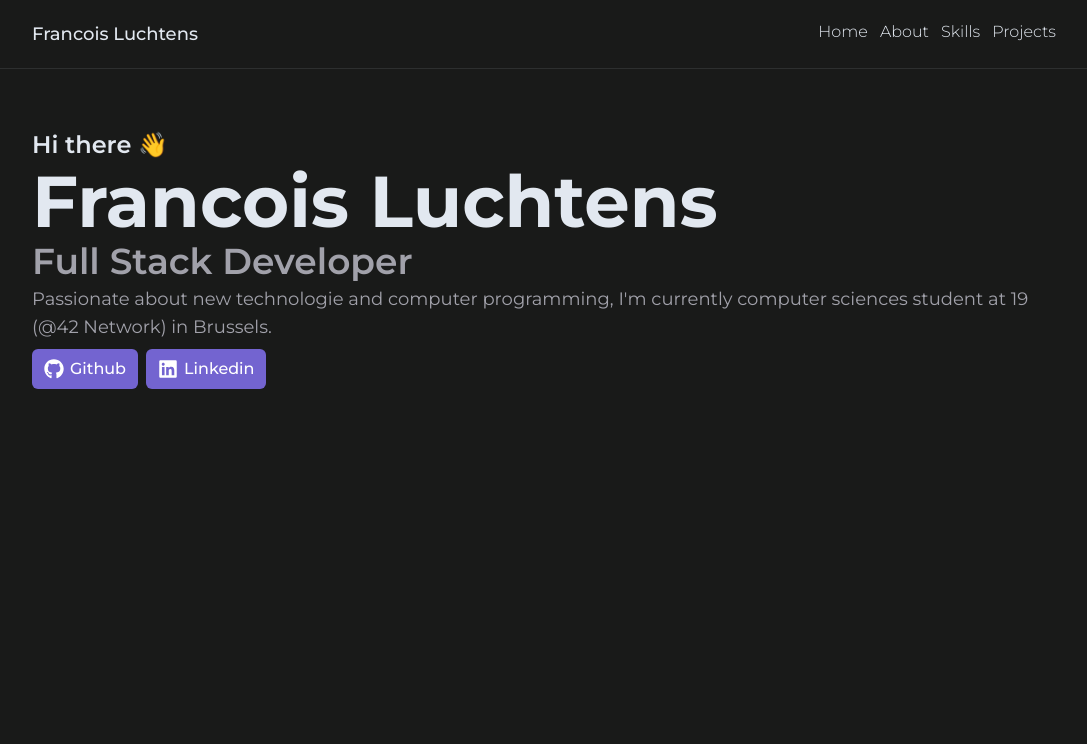
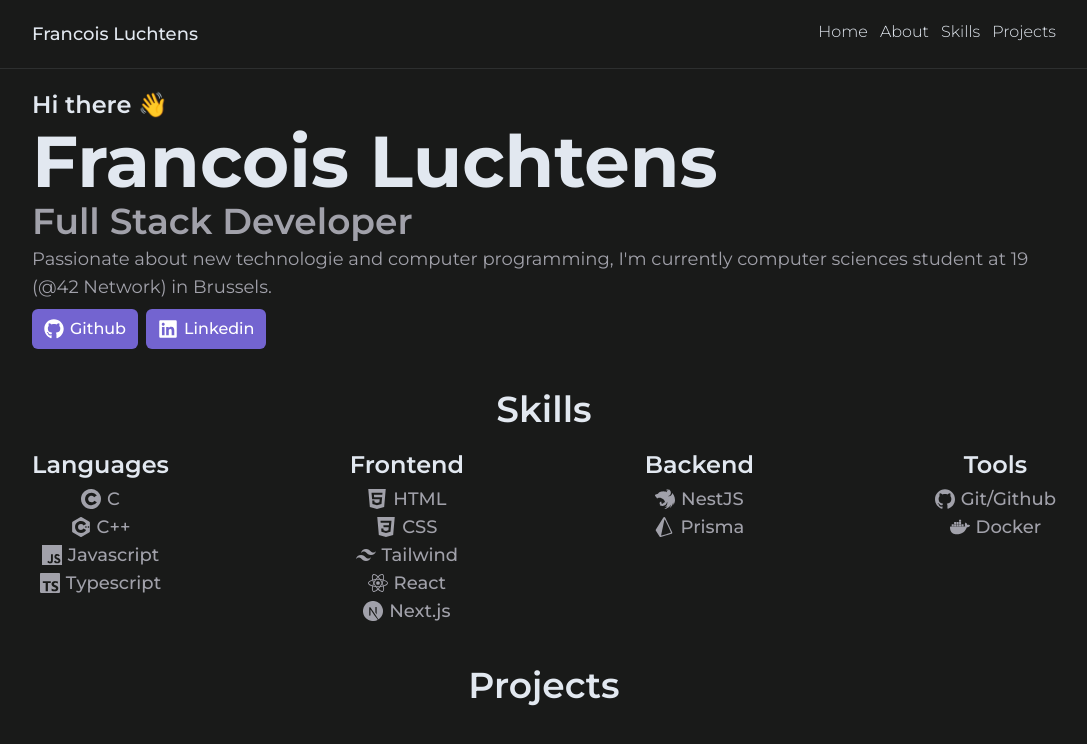
Before and after one commit to fluchtens/fluchtens, a Next.js app in the folder fluchtens/: page / in a window 1280 px wide. Shown: the top 744 px of the page, without its empty margins (96-1183 px from the left). Built offline with nearby package versions, Linux system fonts and the light colour scheme.

Commit message:
create skills category

```diff
--- a/fluchtens/src/app/page.tsx
+++ b/fluchtens/src/app/page.tsx
@@ -1,39 +1,14 @@
-import { SocialLink } from "@/components/ui/SocialLink";
-import { FaGithub, FaLinkedin } from "react-icons/fa";
-
-const About = () => {
-  return (
-    <div className="mt-10 flex flex-col gap-1">
-      <span className="text-2xl font-semibold">Hi there 👋</span>
-      <h1 className="text-7xl font-bold">Francois Luchtens</h1>
-      <h2 className="text-4xl font-semibold text-zinc-400">
-        Full Stack Developer
-      </h2>
-      <p className="text-lg font-normal text-zinc-400">
-        Passionate about new technologie and computer programming, I'm currently
-        computer sciences student at 19 (@42 Network) in Brussels.
-      </p>
-      <div className="mt-1 flex items-center gap-2">
-        <SocialLink
-          name="Github"
-          link="https://github.com/fluchtens"
-          icon={<FaGithub className="text-xl text-white" />}
-        />
-        <SocialLink
-          name="Linkedin"
-          link="https://www.linkedin.com/in/fluchtens"
-          icon={<FaLinkedin className="text-xl text-white" />}
-        />
-      </div>
-    </div>
-  );
-};
+import { About } from "@/components/categories/About";
+import { Projects } from "@/components/categories/Projects";
+import { Skills } from "@/components/categories/Skills";
 
 export default function Home() {
   return (
     <main className="px-4 py-5">
-      <div className="max-w-screen-lg m-auto flex flex-col justify-center items-center gap-20">
+      <div className="max-w-screen-lg m-auto flex-col flex gap-10">
         <About />
+        <Skills />
+        <Projects />
       </div>
     </main>
   );
--- /dev/null
+++ b/fluchtens/src/components/categories/About.tsx
@@ -0,0 +1,46 @@
+import { ReactNode } from "react";
+import { FaGithub, FaLinkedin } from "react-icons/fa";
+
+interface SocialLinkProps {
+  name: string;
+  link: string;
+  icon: ReactNode;
+}
+
+const SocialLink = ({ name, link, icon }: SocialLinkProps) => (
+  <a
+    href={link}
+    className="py-2 px-3 flex items-center gap-1.5 rounded-md bg-[#7364D0] hover:bg-[#867DD8]"
+  >
+    {icon}
+    <span className="text-base font-medium text-white">{name}</span>
+  </a>
+);
+
+export const About = () => {
+  return (
+    <div className="flex-col flex gap-1">
+      <span className="text-2xl font-semibold">Hi there 👋</span>
+      <h1 className="text-7xl font-bold">Francois Luchtens</h1>
+      <h2 className="text-4xl font-semibold text-zinc-400">
+        Full Stack Developer
+      </h2>
+      <p className="text-lg font-normal text-zinc-400">
+        Passionate about new technologie and computer programming, I'm currently
+        computer sciences student at 19 (@42 Network) in Brussels.
+      </p>
+      <div className="mt-1 flex items-center gap-2">
+        <SocialLink
+          name="Github"
+          link="https://github.com/fluchtens"
+          icon={<FaGithub className="text-xl text-white" />}
+        />
+        <SocialLink
+          name="Linkedin"
+          link="https://www.linkedin.com/in/fluchtens"
+          icon={<FaLinkedin className="text-xl text-white" />}
+        />
+      </div>
+    </div>
+  );
+};
--- /dev/null
+++ b/fluchtens/src/components/categories/Projects.tsx
@@ -0,0 +1,7 @@
+import { CategoryTitle } from "@/components/ui/CategoryTitle";
+
+export const Projects = () => (
+  <div>
+    <CategoryTitle title="Projects" />
+  </div>
+);
--- /dev/null
+++ b/fluchtens/src/components/categories/Skills.tsx
@@ -0,0 +1,109 @@
+import { ReactNode } from "react";
+import { CategoryTitle } from "@/components/ui/CategoryTitle";
+import {
+  SiCoursera,
+  SiCplusplus,
+  SiCss3,
+  SiDocker,
+  SiGithub,
+  SiHtml5,
+  SiJavascript,
+  SiNestjs,
+  SiNextdotjs,
+  SiPrisma,
+  SiReact,
+  SiTailwindcss,
+  SiTypescript,
+} from "react-icons/si";
+
+interface SkillCategoryProps {
+  name: string;
+  children: ReactNode;
+}
+
+const SkillCategory = ({ name, children }: SkillCategoryProps) => (
+  <div className="flex-col flex justify-center items-center gap-1 text-center">
+    <label className="text-2xl font-semibold">{name}</label>
+    <ul className="flex-col flex text-lg font-medium">{children}</ul>
+  </div>
+);
+
+interface SkillElementProps {
+  name: string;
+  icon: ReactNode;
+}
+
+const SkillElement = ({ name, icon }: SkillElementProps) => (
+  <li className="flex justify-center items-center gap-1.5">
+    {icon}
+    <span className="text-zinc-400">{name}</span>
+  </li>
+);
+
+export const Skills = () => (
+  <div className="flex-col flex gap-5">
+    <CategoryTitle title="Skills" />
+    <div className="flex justify-between items-start">
+      <SkillCategory name="Languages">
+        <SkillElement
+          name="C"
+          icon={<SiCoursera className="text-xl text-zinc-400" />}
+        />
+        <SkillElement
+          name="C++"
+          icon={<SiCplusplus className="text-xl text-zinc-400" />}
+        />
+        <SkillElement
+          name="Javascript"
+          icon={<SiJavascript className="text-xl text-zinc-400" />}
+        />
+        <SkillElement
+          name="Typescript"
+          icon={<SiTypescript className="text-xl text-zinc-400" />}
+        />
+      </SkillCategory>
+      <SkillCategory name="Frontend">
+        <SkillElement
+          name="HTML"
+          icon={<SiHtml5 className="text-xl text-zinc-400" />}
+        />
+        <SkillElement
+          name="CSS"
+          icon={<SiCss3 className="text-xl text-zinc-400" />}
+        />
+        <SkillElement
+          name="Tailwind"
+          icon={<SiTailwindcss className="text-xl text-zinc-400" />}
+        />
+        <SkillElement
+          name="React"
+          icon={<SiReact className="text-xl text-zinc-400" />}
+        />
+        <SkillElement
+          name="Next.js"
+          icon={<SiNextdotjs className="text-xl text-zinc-400" />}
+        />
+      </SkillCategory>
+      <SkillCategory name="Backend">
+        <SkillElement
+          name="NestJS"
+          icon={<SiNestjs className="text-xl text-zinc-400" />}
+        />
+        <SkillElement
+          name="Prisma"
+          icon={<SiPrisma className="text-xl text-zinc-400" />}
+        />
+      </SkillCategory>
+      <SkillCategory name="Tools">
+        <SkillElement
+          name="Git/Github"
+          icon={<SiGithub className="text-xl text-zinc-400" />}
+        />
+        <SkillElement
+          name="Docker"
+          icon={<SiDocker className="text-xl text-zinc-400" />}
+        />
+      </SkillCategory>
+    </div>
+  </div>
+);
--- a/fluchtens/src/components/ui/CategoryTitle.tsx
+++ b/fluchtens/src/components/ui/CategoryTitle.tsx
@@ -3,7 +3,5 @@
 }
 
 export const CategoryTitle = ({ title }: CategoryTitleProps) => (
-  <h1 className="text-4xl font-semibold border-b-4 border-[#7364D0]">
-    {title}
-  </h1>
+  <h1 className="text-4xl font-semibold text-center">{title}</h1>
 );
--- a/fluchtens/src/components/ui/SocialLink.tsx
+++ /dev/null
@@ -1,15 +0,0 @@
-interface SocialLinkProps {
-  name: string;
-  link: string;
-  icon: any;
-}
-
-export const SocialLink = ({ name, link, icon }: SocialLinkProps) => (
-  <a
-    href={link}
-    className="py-2 px-3 flex items-center gap-1.5 rounded-md bg-[#7364D0] hover:bg-[#867DD8]"
-  >
-    {icon}
-    <span className="text-base font-medium text-white">{name}</span>
-  </a>
-);
```
